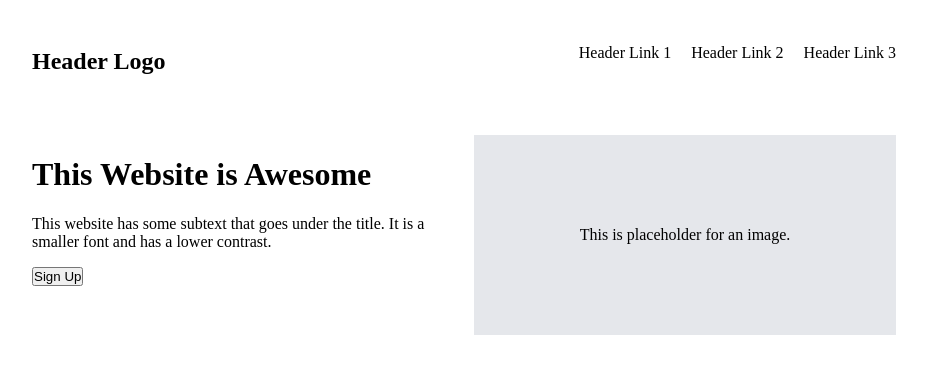
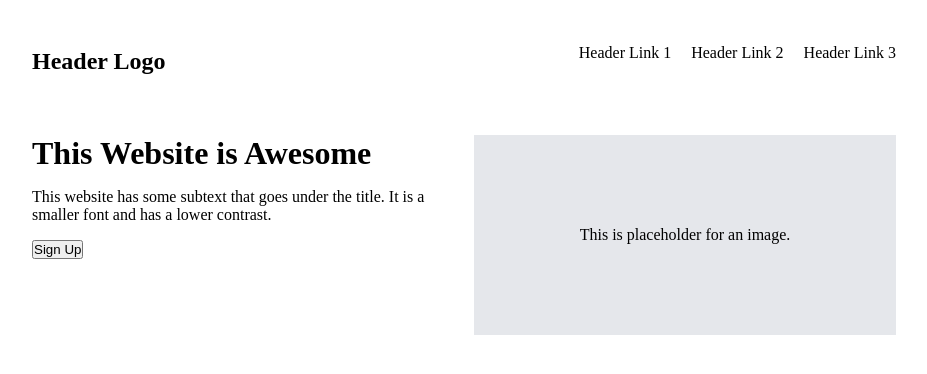
Before and after one commit to dcook96/odin-landingpage, a plain HTML site: page index.html in a window 1280 px wide. Shown: the whole page, without its empty margins (176-1103 px from the left). Drawn offline with Linux system fonts and the light colour scheme.

Commit message:
removed margin from h1 to align header elements

```diff
--- a/styles.css
+++ b/styles.css
@@ -21,6 +21,10 @@ body {
     gap: 20px;
 }
 
+.head-bottom {
+    align-items: flex-start;
+}
+
 ul {
     display: flex;
     gap: 20px;
@@ -38,3 +42,7 @@ ul {
     background-color: #e5e7eb;
     height: 200px;
 }
+
+h1 {
+    margin: 0;
+}
```
